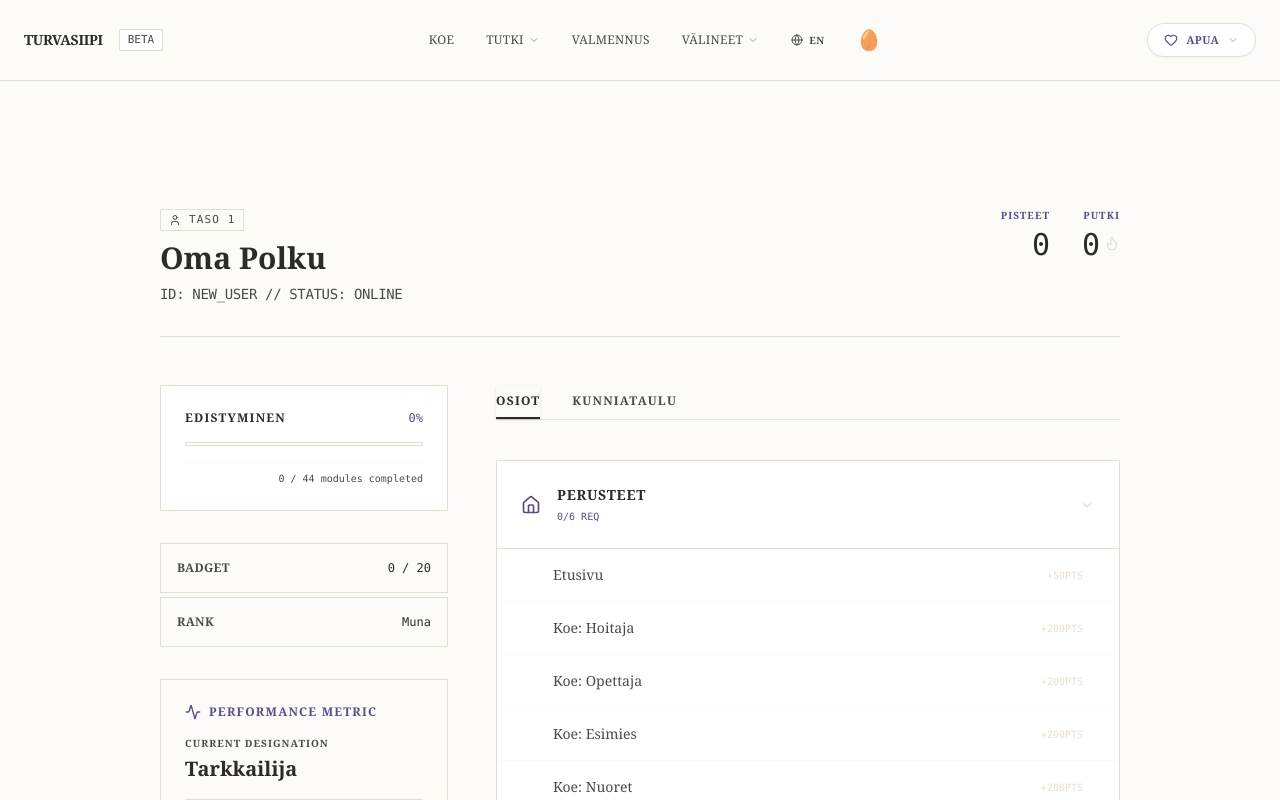
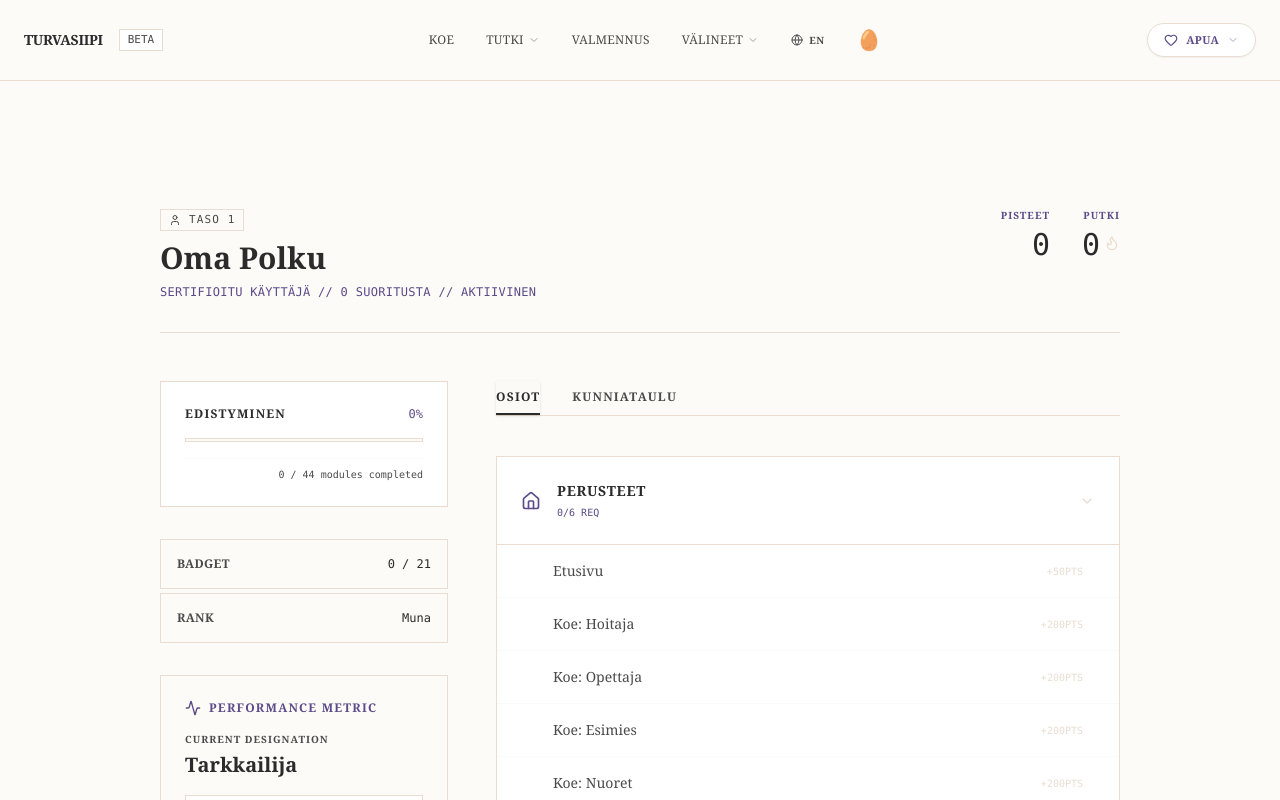
Before and after one commit to JoonasHuhta/Turvasiipi, a Next.js app: page /dashboard in a window 1280 px wide. Shown: the top 800 px of the page. Built offline with nearby package versions, Linux system fonts and the light colour scheme.

Commit message:
feat: refine empathy test logic and fix profile UI labels

```diff
--- a/src/app/dashboard/page.tsx
+++ b/src/app/dashboard/page.tsx
@@ -45,7 +45,9 @@ export default function DashboardPage() {
                         <User className="w-3 h-3" /> {t('dashboard.level')} {level.id}
                     </span>
                     <h1 className="text-3xl font-serif font-bold text-[#2B2B2B]">{t('dashboard.title')}</h1>
-                    <p className="text-sm text-[#4A4A4A] font-mono tracking-tight">ID: {progress.completedModuleIds.length > 0 ? 'ACTIVE_USER' : 'NEW_USER'} // STATUS: ONLINE</p>
+                    <p className="text-xs text-[#5B4B8A] font-mono tracking-wide uppercase">
+                        Sertifioitu käyttäjä // {progress.completedModuleIds.length} suoritusta // Aktiivinen
+                    </p>
                 </div>
 
                 <div className="flex gap-8 text-right">
--- a/src/context/ProgressContext.tsx
+++ b/src/context/ProgressContext.tsx
@@ -124,6 +124,7 @@ export const BADGES: Badge[] = [
     { id: 'doc_start', title: 'Dokumentoinnin Aloittaja', icon: '📝', description: 'Teit ensimmäisen aikajanamerkinnän.' },
     { id: 'knowledge_hunger', title: 'Tiedon Janoisuus', icon: '📖', description: 'Luit kaikki 12 taktiikkaa.' },
     { id: 'self_awareness', title: 'Itsetuntemus', icon: '🔍', description: 'Teit kaikki itsearvioinnit.' },
+    { id: 'empathy_profile_known', title: 'Itsetuntemus', icon: '🧬', description: 'Tunnistit oman empatiaprofiilisi.' },
     { id: 'voice_found', title: 'Äänen Löytäminen', icon: '💬', description: 'Jaoit ensimmäisen tarinasi.' },
     { id: 'persistence_7', title: 'Sinnikkyys', icon: '⏰', description: 'Käytit sovellusta 7 päivänä peräkkäin.' },
     { id: 'analyzer', title: 'Analysoija', icon: '📊', description: 'Loit ensimmäisen PDF-raportin.' },
--- a/src/data/empathy-test.ts
+++ b/src/data/empathy-test.ts
@@ -33,10 +33,16 @@ export type EmpathyProfile = {
 export const getEmpathyProfile = (scores: { cognitive: number, affective: number, moral: number }): EmpathyProfile => {
     const total = scores.cognitive + scores.affective + scores.moral;
 
-    if (total >= 40) return {
+    if (total >= 42) return {
         title: "Syväymmärtävä Auttaja",
         description: "Olet harvinaisen korkean empatian omaava henkilö. Tunnet muiden tuskan, ymmärrät sen syyt ja olet valmis toimimaan oikeudenmukaisuuden puolesta. Olet työyhteisön todellinen turvasatama.",
         icon: "🌟"
+    };
+
+    if (total <= 18) return {
+        title: "Vieras Ulkopuolinen",
+        description: "Sinun on tällä hetkellä vaikea tavoittaa muiden tunteita tai nähdä heidän näkökulmiaan. Tämä voi johtua stressistä, suojautumisesta tai yksinkertaisesti harjoituksen puutteesta. Turvasiipi auttaa sinua rakentamaan siltoja muihin.",
+        icon: "🌑"
     };
 
     if (scores.moral >= 14) return {
@@ -59,7 +65,7 @@ export const getEmpathyProfile = (scores: { cognitive: number, affective: number
 
     return {
         title: "Kasvava Empaatti",
-        description: "Empatiasi on tasapainoista ja tilaa on vielä kehittymiselle. Turvasiiven harjoitukset auttavat sinua syventämään ymmärrystäsi ja rohkeuttasi puuttua tilanteisiin.",
+        description: "Empatiasi on orastavalla tasolla. Tunnet välillä piston sydämessäsi tai ymmärrät toisen mieltä, mutta tarvitset vielä harjoitusta ja rohkeutta muuttaa nämä tunteet selkeäksi toiminnaksi.",
         icon: "🌱"
     };
 };
```
